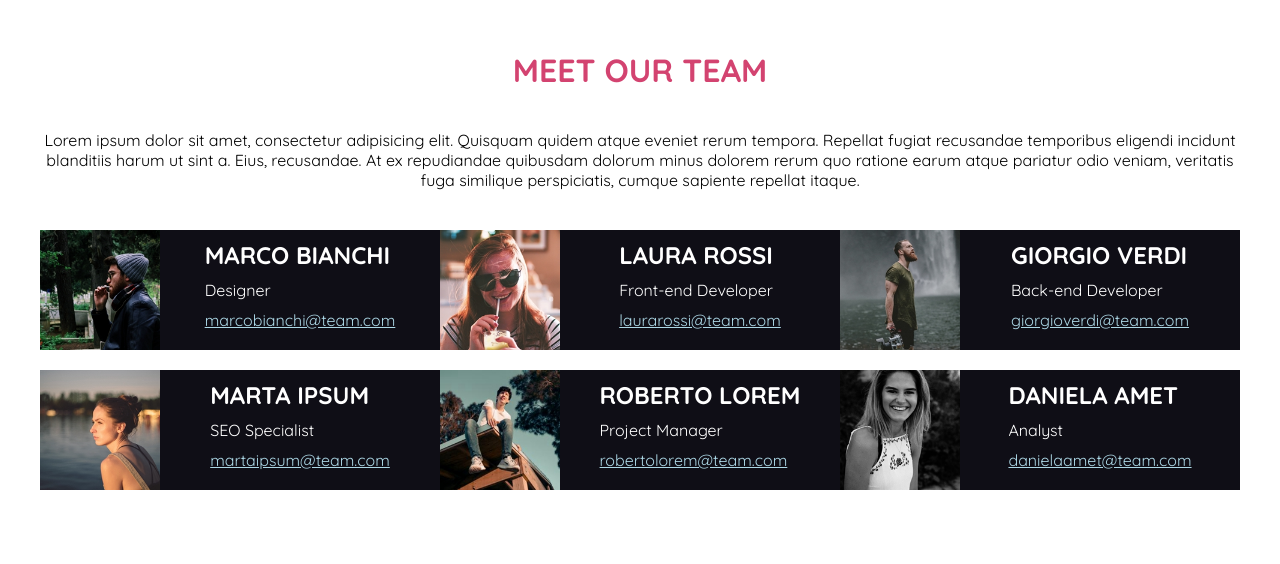
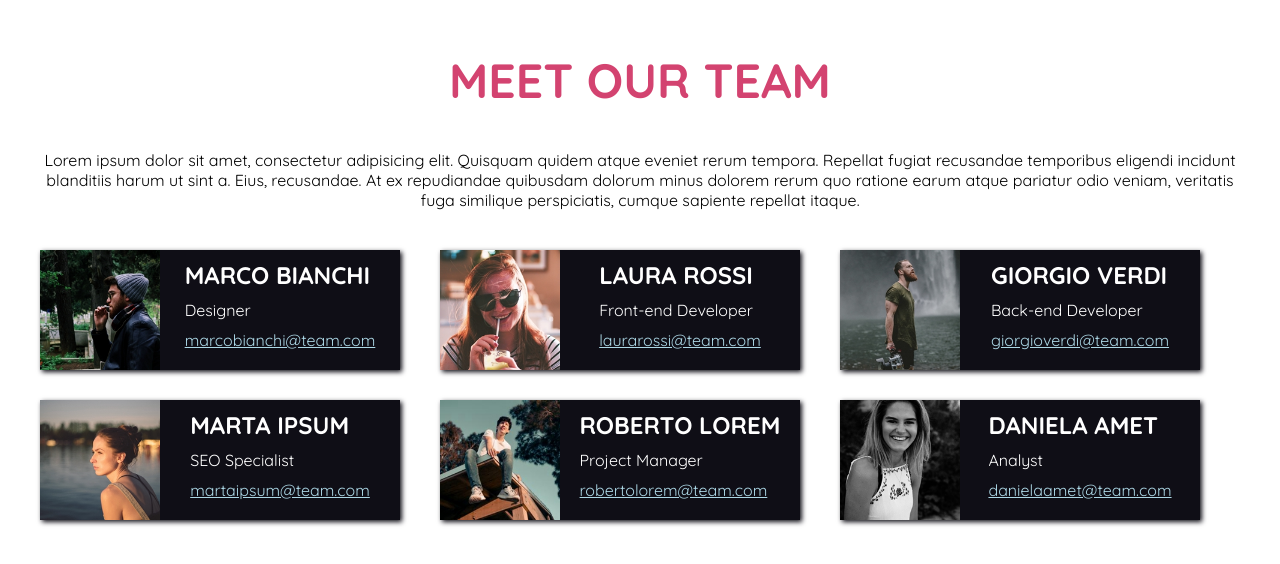
Before and after one commit to PaoloTarcisio/html-css-float-cards, a plain HTML site: page index.html in a window 1280 px wide. Drawn offline with Linux system fonts and the light colour scheme.

Commit message:
esercizio completo

```diff
--- a/css/style.css
+++ b/css/style.css
@@ -20,6 +20,10 @@ html{
     content: "";
     display: table;
     clear: both;
+}
+
+h1{
+    font-size: 3em;
 }
 
 a{
@@ -52,9 +56,12 @@ a{
 .card{
     float: left;
     background-color: rgb(15, 14, 22);
+    width: calc(90% / 3);
     height: auto;
     color: white;
-    margin-bottom: 20px;
+    margin-bottom: 30px;
+    margin-right: calc(10% / 3);
+    box-shadow: 2px 2px .3em rgb(15, 14, 22);
 }
 
 img{
--- a/index.html
+++ b/index.html
@@ -25,7 +25,7 @@
 
             <div class="columns clearfix">
 
-
+                        <!-- CARD -->
                     <div class="card clearfix">
                         <img src="img/male1.png" alt="male1">
 
@@ -39,9 +39,7 @@
 
                     </div>
 
-
-
-                    <div class="card clearfix card-central">
+                    <div class="card clearfix">
                         <img src="img/female1.png" alt="female1">
 
                         <div class="text-card">
@@ -53,8 +51,7 @@
                         </div>
                     </div>
 
-
-                    <div class="card clearfix ">
+                    <div class="card clearfix">
                         <img src="img/male2.png" alt="male2">
 
                         <div class="text-card">
@@ -66,7 +63,7 @@
                         </div>
                     </div>
 
-                    <div class="card clearfix ">
+                    <div class="card clearfix">
                         <img src="img/female2.png" alt="female2">
 
                         <div class="text-card">
@@ -78,7 +75,7 @@
                         </div>
                     </div>
 
-                    <div class="card clearfix card-central">
+                    <div class="card clearfix">
                         <img src="img/male3.png" alt="male3">
 
                         <div class="text-card">
@@ -90,7 +87,7 @@
                         </div>
                     </div>
 
-                    <div class="card clearfix ">
+                    <div class="card clearfix">
                         <img src="img/female3.png" alt="female3">
 
                         <div class="text-card">
```
